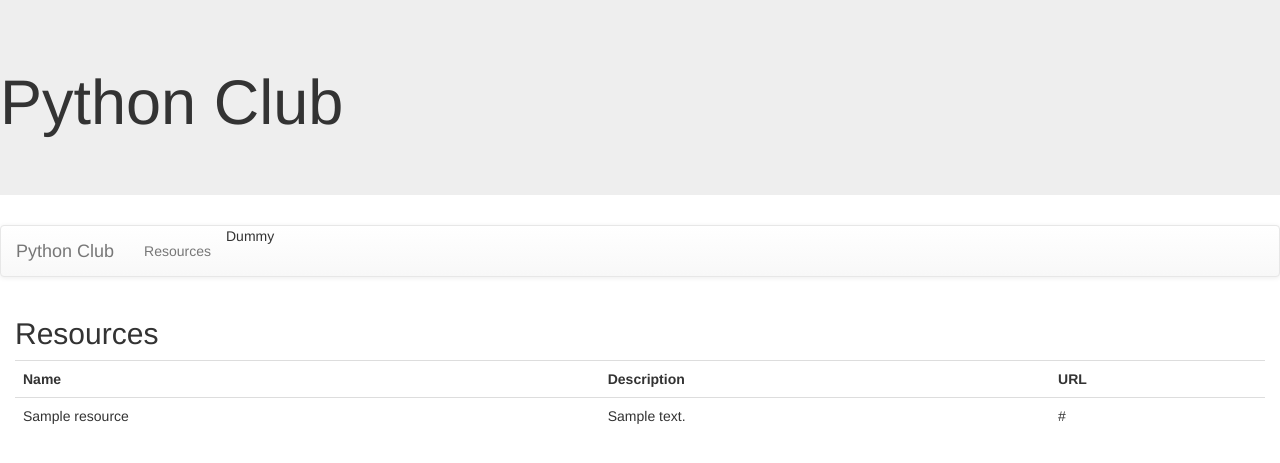
After one commit to hannahclee/pythonclub, a Django app: page /pythonclubapp/resources/ in a window 1280 px wide. The commit adds this page. Shown: the top 463 px of the page. Run offline with Django 3.2, Linux system fonts and the light colour scheme; tables that the repository leaves empty hold one stand-in row (values such as "Sample post"); some libraries are stand-ins or nearby versions.

Commit message:
Assignment 5: Resource View

```diff
--- a/pythonclub/pythonclubapp/templates/base.html
+++ b/pythonclub/pythonclubapp/templates/base.html
@@ -16,7 +16,7 @@
 <a class="navbar-brand" href="{% url 'index' %}">Python Club</a>
 </div>
 <ul class="nav navbar-nav">
-<li>Dummy</li>
+<li><a href="{% url 'resources' %}">Resources</a> </li>
 <li>Dummy</li>
 </ul>
 </div>
--- /dev/null
+++ b/pythonclub/pythonclubapp/templates/pythonclubapp/resources.html
@@ -0,0 +1,24 @@
+{% extends 'base.html' %}
+
+{% block content %}
+
+<h2>Resources</h2>
+<table class='table'>
+    <tr>
+        <th>Name</th>
+        <th>Description</th>
+        <th>URL</th>
+    </tr>
+    {% for item in resource_list %}
+    <tr>
+        <td>{{ item.resourcename}}</td>
+        <td>{{ item.resourcedescription}}</td>
+        <td>{{ item.resourceurl}}</td>
+    </tr>
+
+    {% endfor %}
+
+</table>
+
+
+{% endblock %}
--- a/pythonclub/pythonclubapp/urls.py
+++ b/pythonclub/pythonclubapp/urls.py
@@ -1,5 +1,6 @@
 from django.urls import path
 from . import views
 urlpatterns=[
-    path('', views.index, name='index')
+    path('', views.index, name='index'),
+    path('resources/', views.resources, name='resources')
 ]
--- a/pythonclub/pythonclubapp/views.py
+++ b/pythonclub/pythonclubapp/views.py
@@ -1,6 +1,11 @@
 from django.shortcuts import render
+from .models import Resource
 
 # Create your views here.
 
 def index(request) :
     return render(request, 'pythonclubapp/index.html')
+
+def resources (request):
+    resource_list=Resource.objects.all()
+    return render (request, 'pythonclubapp/resources.html' , {'resource_list': resource_list})
```
